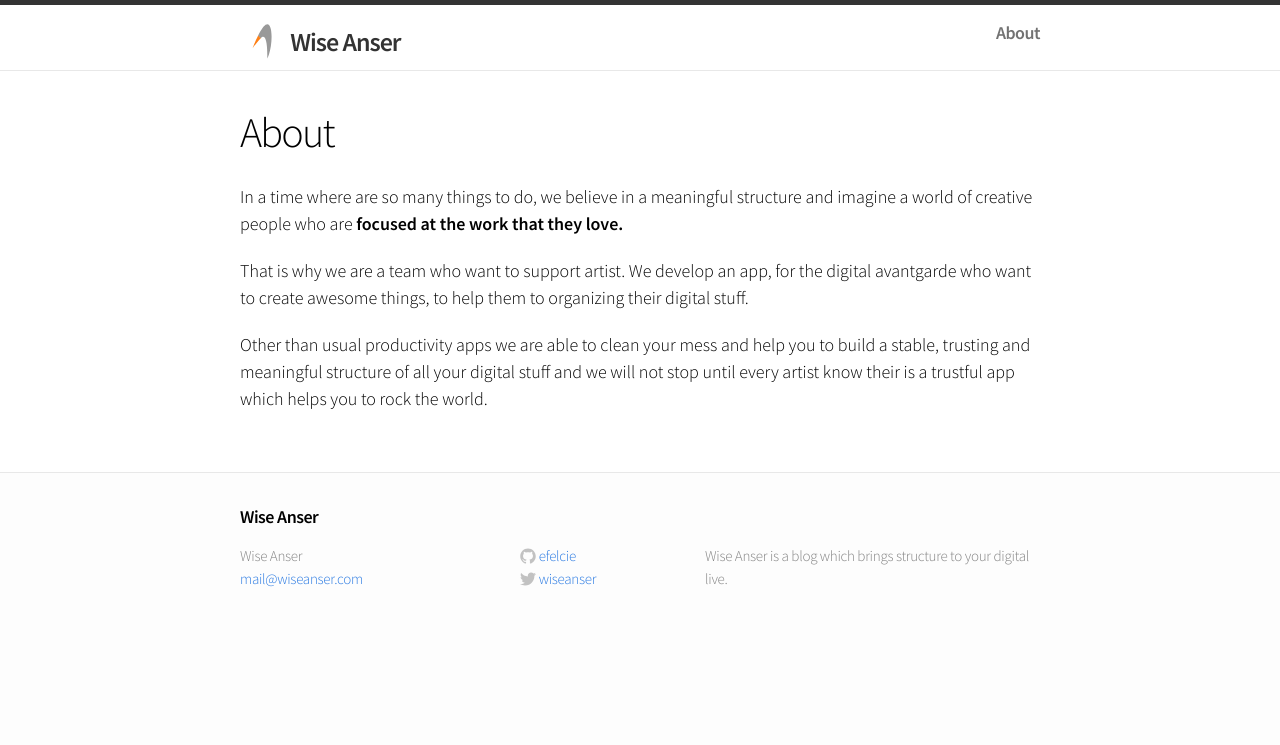
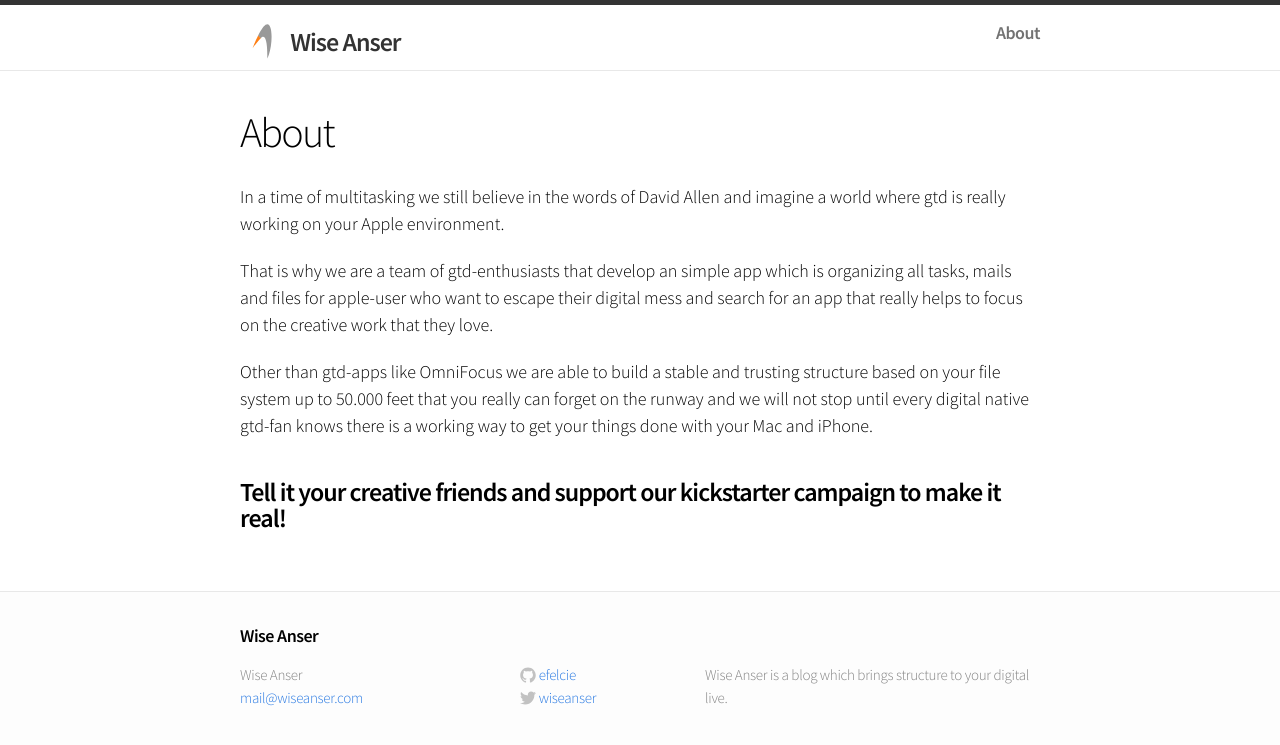
Before and after one commit to wiseanser/blog, a Jekyll site: the page built from about.md, in a window 1280 px wide. Shown: the top 745 px of the page. Built offline with Jekyll 4.4.1, drawn with Linux system fonts in a browser that asks for light colours.

Commit message:
In a time of multitasking...

```diff
--- a/about.md
+++ b/about.md
@@ -4,8 +4,16 @@ title: About
 permalink: /about/
 ---
 
-In a time where are so many things to do, we believe in a meaningful structure and imagine a world of creative people who are **focused at the work that they love.**
+In a time of multitasking we still believe in the words of David Allen and imagine a world where gtd is really working on your Apple environment.
 
-That is why we are a team who want to support artist. We develop an app, for the digital avantgarde who want to create awesome things, to help them to organizing their digital stuff.
+That is why we are a team of gtd-enthusiasts that develop an simple app which is organizing all tasks, mails and files for apple-user who want to escape their digital mess and search for an app that really helps to focus on the creative work that they love.
 
-Other than usual productivity apps we are able to clean your mess and help you to build a stable, trusting and meaningful structure of all your digital stuff and we will not stop until every artist know their is a trustful app which helps you to rock the world.
+Other than gtd-apps like OmniFocus we are able to build a stable and trusting structure based on your file system up to 50.000 feet  that you really can forget on the runway and we will not stop until every digital native gtd-fan knows there is a working way to get your things done with your Mac and iPhone.
+
+###**Tell it your creative friends and support our kickstarter campaign to make it real!**
+
+<!-- Go to www.addthis.com/dashboard to customize your tools -->
+<div class="addthis_sharing_toolbox"></div>
+
+<!-- Go to www.addthis.com/dashboard to customize your tools -->
+<script type="text/javascript" src="//s7.addthis.com/js/300/addthis_widget.js#pubid=ra-54722bb07fa89a2e" async="async"></script>
```
